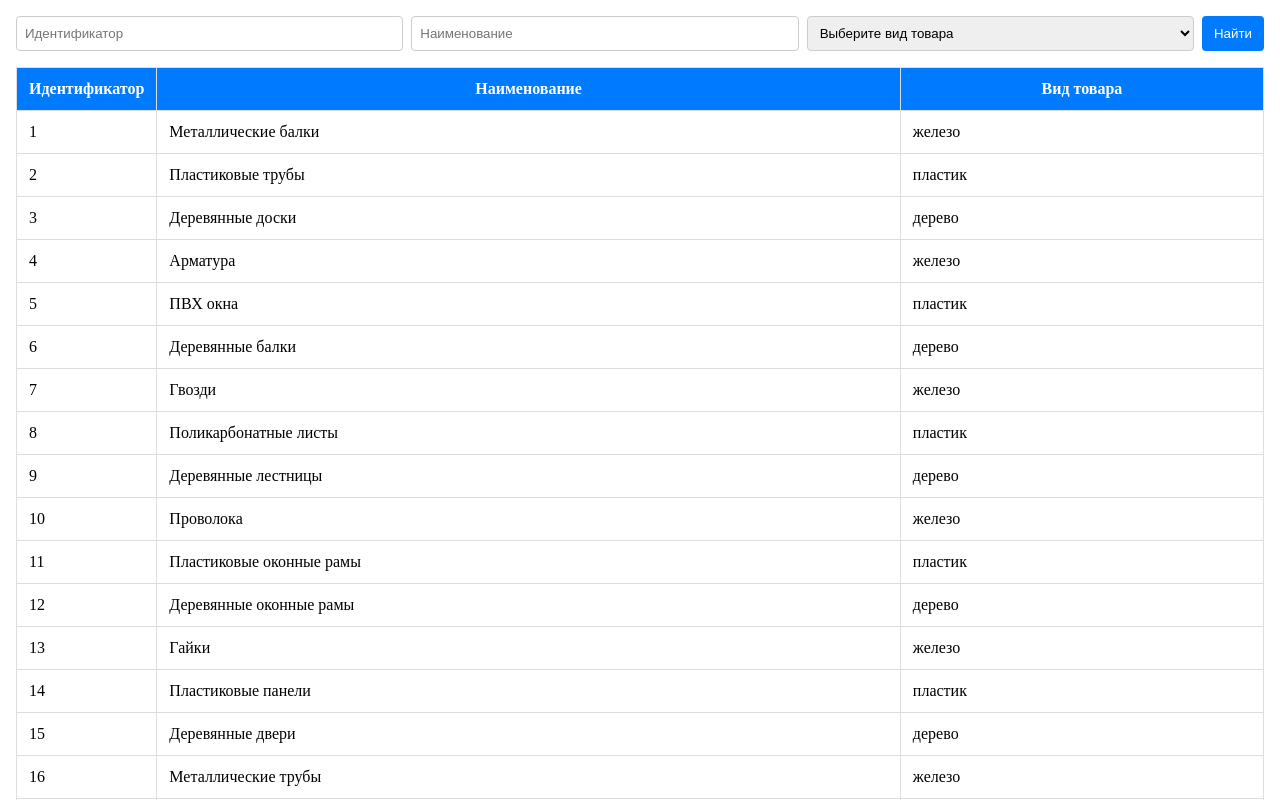
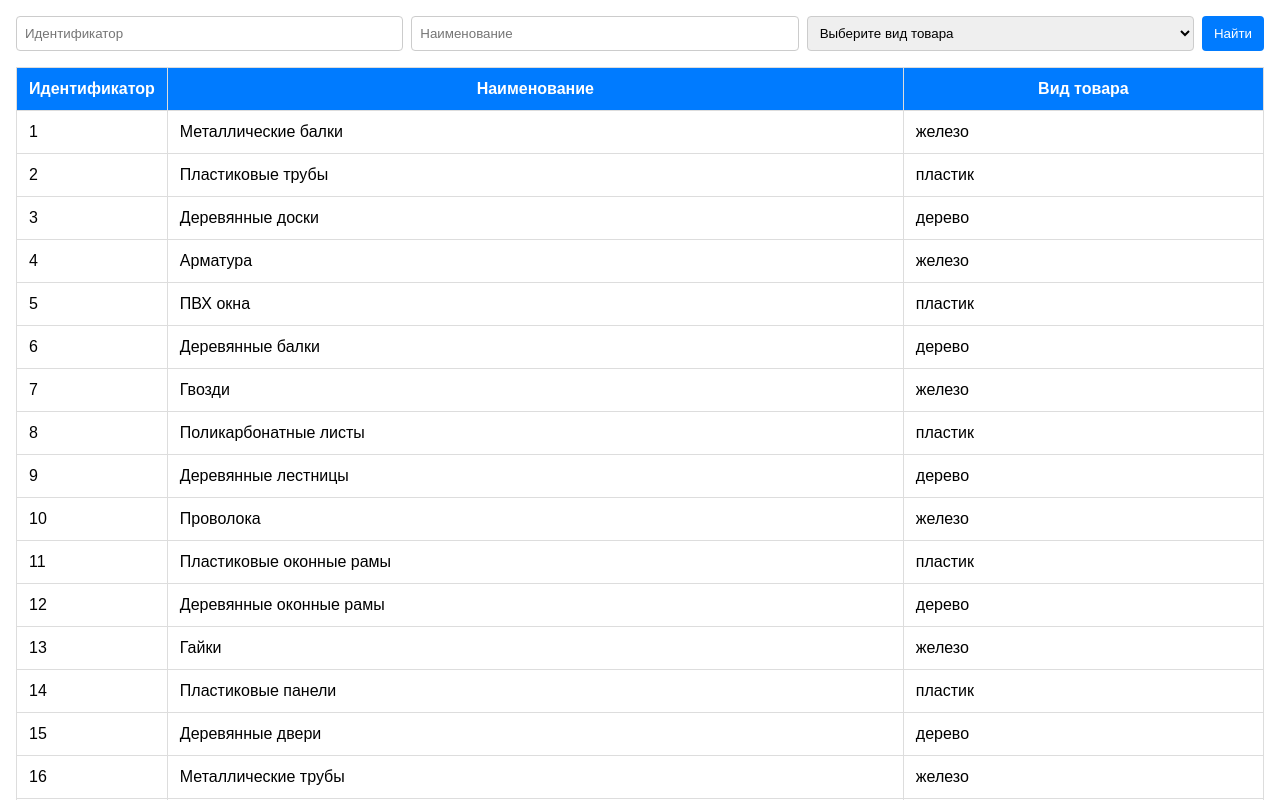
Before and after one commit to TULENp/ConstructionStore, a React (Vite) app: page / in a window 1280 px wide. Shown: the top 800 px of the page. Built offline with nearby package versions, Linux system fonts and the light colour scheme.

Commit message:
Add styles to main content

```diff
--- a/src/index.css
+++ b/src/index.css
@@ -23,8 +23,11 @@ nav {
     vertical-align: baseline;
     border: 0;
     box-sizing: border-box;
+    font-family: Arial, sans-serif;
 }
 
 html {
     padding: 16px;
+    width: 1280px;
+    margin: 0 auto;
 }
```
